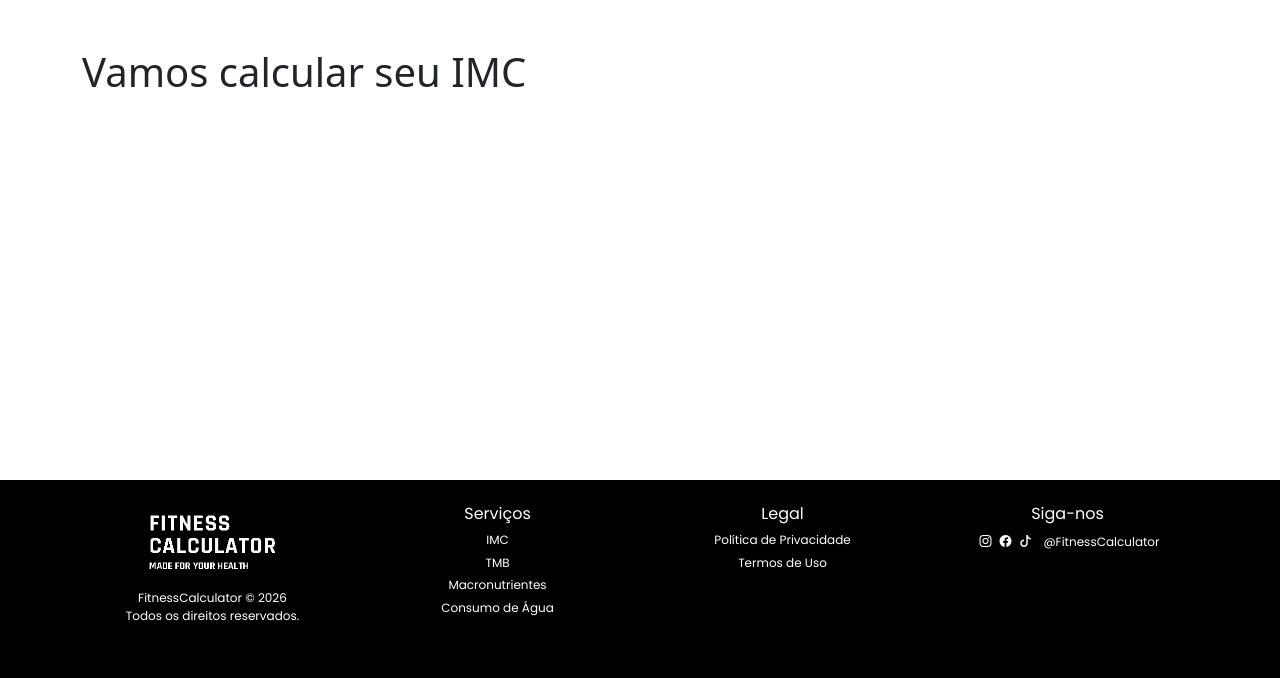
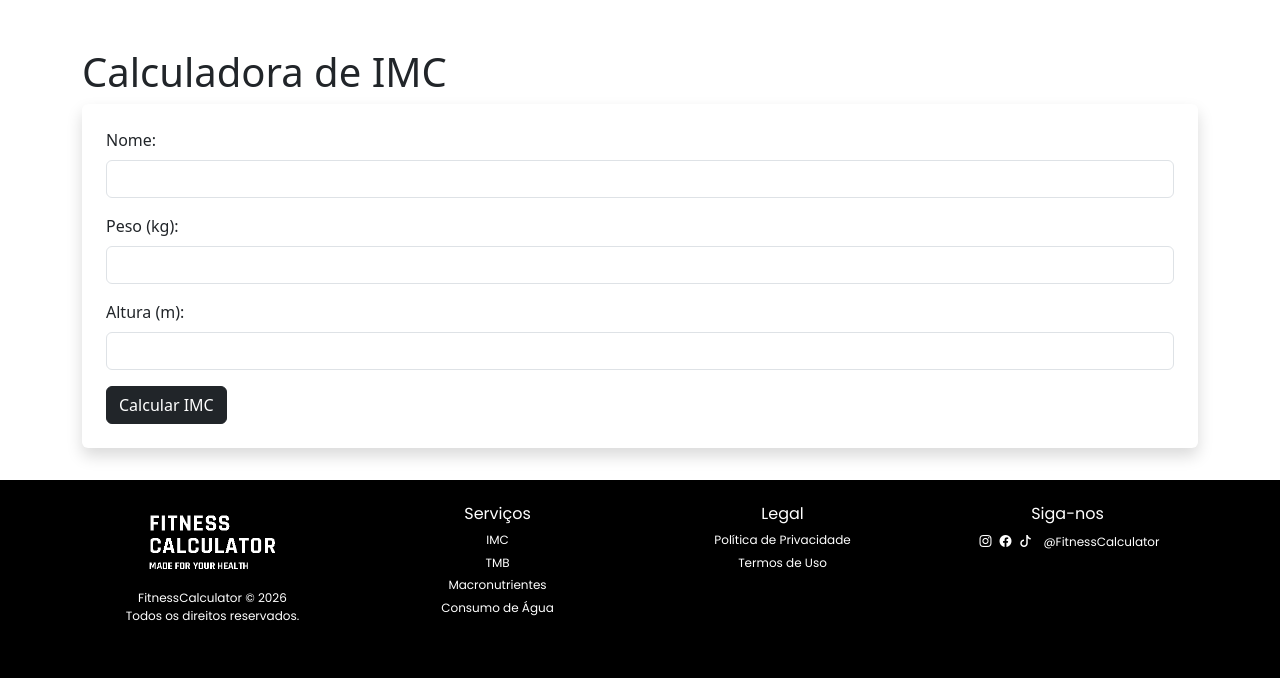
Before and after one commit to GabsDev12/Software-Project-FitnessCalculator, a Flask app: page /imc in a window 1280 px wide. Shown: the part 122-800 px from the top of the page. Run offline with Flask 3, Linux system fonts and the light colour scheme.

Commit message:
Atualizando calculadora de IMC com SQLite e interface melhorada

```diff
--- a/app.py
+++ b/app.py
@@ -1,14 +1,50 @@
-from flask import Flask, render_template
+from flask import Flask, render_template, request
+from flask_sqlalchemy import SQLAlchemy
 
 app = Flask(__name__)
+
+# Configura SQLite
+app.config['SQLALCHEMY_DATABASE_URI'] = 'sqlite:///bd.sqlite'
+app.config['SQLALCHEMY_TRACK_MODIFICATIONS'] = False
+
+db = SQLAlchemy(app)
+
+# Modelo para armazenar IMCs
+class IMC(db.Model):
+    id = db.Column(db.Integer, primary_key=True)
+    nome = db.Column(db.String(50), nullable=False)
+    peso = db.Column(db.Float, nullable=False)
+    altura = db.Column(db.Float, nullable=False)
+    imc_valor = db.Column(db.Float, nullable=False)
+
+    def __repr__(self):
+        return f'<IMC {self.nome}: {self.imc_valor}>'
+
+# Cria o banco se não existir
+with app.app_context():
+    db.create_all()
 
 @app.route('/')
 def index():
     return render_template('index.html')
 
-@app.route('/imc')
+@app.route('/imc', methods=['GET', 'POST'])
 def imc():
-    return render_template('imc.html')
+    resultado = None
+    if request.method == 'POST':
+        nome = request.form['nome']
+        peso = float(request.form['peso'])
+        altura = float(request.form['altura'])
+
+        imc_valor = round(peso / (altura ** 2), 2)
+        resultado = imc_valor
+
+        # Salva no banco de dados
+        novo = IMC(nome=nome, peso=peso, altura=altura, imc_valor=imc_valor)
+        db.session.add(novo)
+        db.session.commit()
+
+    return render_template('imc.html', resultado=resultado)
 
 if __name__ == '__main__':
     app.run(debug=True)
--- a/static/css/style.css
+++ b/static/css/style.css
@@ -152,3 +152,15 @@ main {
 .footer a.footer-link:hover {
     color: #ccc; /* opcional: hover cinza claro */
 }
+
+.resultado {
+    margin-top: 20px;
+    padding: 20px;
+    border-radius: 15px;       /* bordas arredondadas */
+    background-color: #000000; /* fundo preto */
+    color: #00ff7f;            /* texto verde neon para destaque */
+    font-weight: bold;
+    font-size: 1.4rem;
+    text-align: center;
+    box-shadow: 0 0 10px rgba(0, 255, 127, 0.7); /* leve brilho */
+}
--- a/templates/imc.html
+++ b/templates/imc.html
@@ -1,11 +1,34 @@
 {% extends "base.html" %}
 
-{% block title %}
-IMC
-{% endblock %}
+{% block title %}IMC{% endblock %}
 
 {% block content %}
+<h1>Calculadora de IMC</h1>
 
-<H1> Vamos calcular seu IMC </H1>
+<form method="POST" class="p-4 bg-white shadow rounded">
+    <div class="mb-3">
+        <label class="form-label">Nome:</label>
+        <input type="text" name="nome" class="form-control" required>
+    </div>
 
+    <div class="mb-3">
+        <label class="form-label">Peso (kg):</label>
+        <input type="number" step="0.1" name="peso" class="form-control" required>
+    </div>
+
+    <div class="mb-3">
+        <label class="form-label">Altura (m):</label>
+        <input type="number" step="0.01" name="altura" class="form-control" required>
+    </div>
+
+    <button type="submit" class="btn btn-dark">Calcular IMC</button>
+</form>
+
+{% if resultado %}
+<div class="resultado text-center">
+    Seu IMC é: {{ resultado }}
+</div>
+
+<br>
+{% endif %}
 {% endblock %}
```
Also changed, not shown: instance/bd.sqlite (added).
